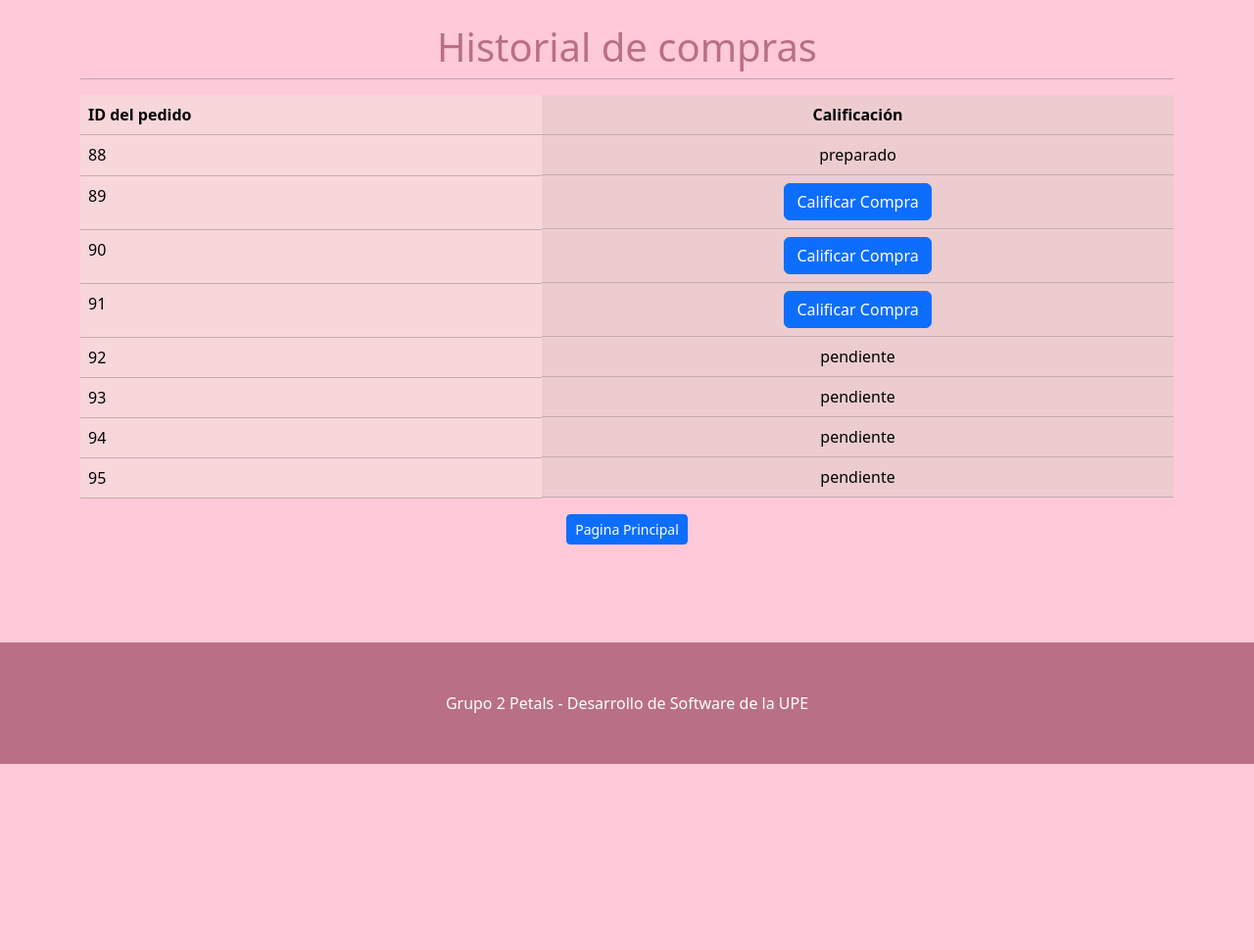
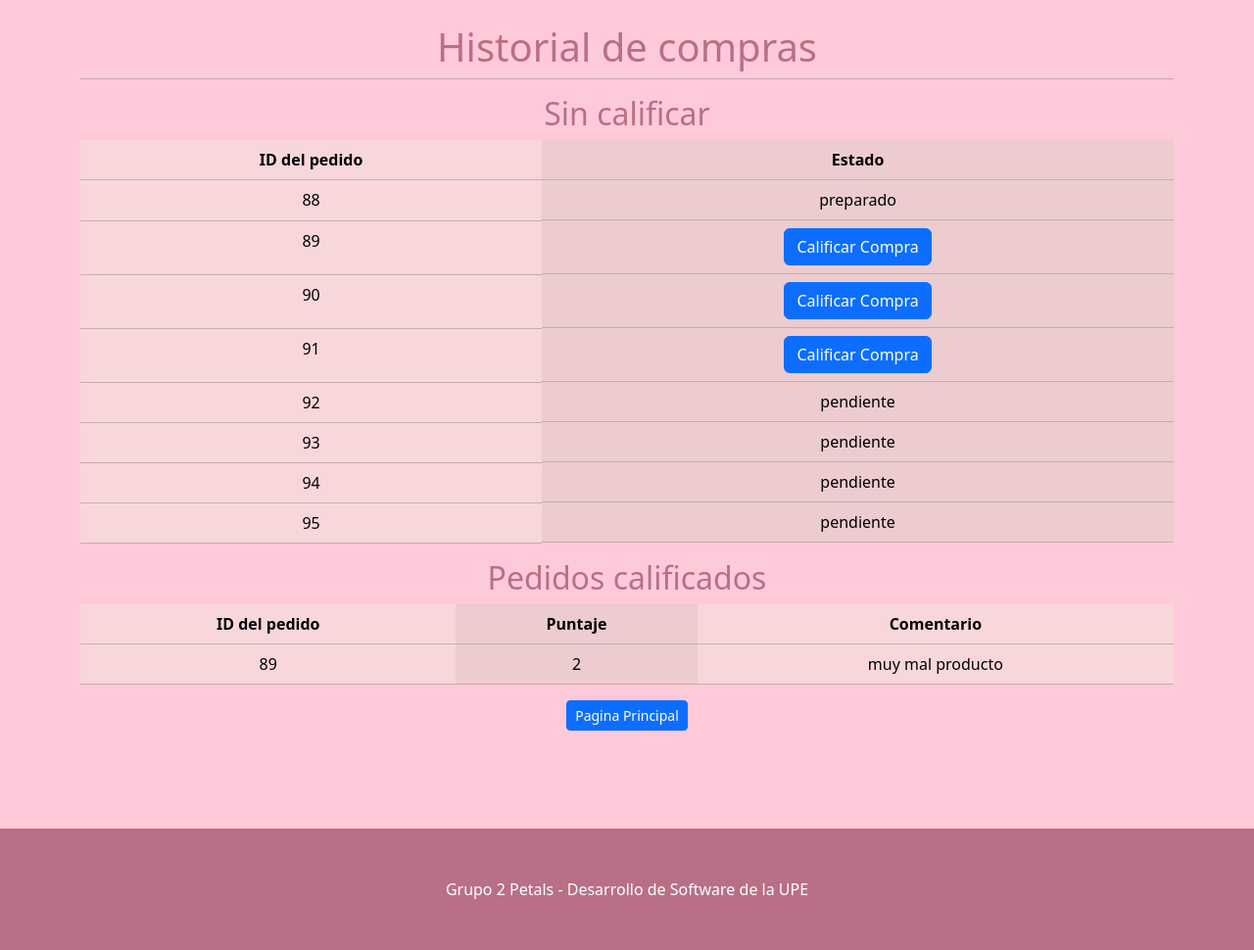
Before and after one commit to LukIt4InDr/proyecto-de-software, a PHP site: page /historial-compras.php in a window 1280 px wide. Shown: the part 78-1048 px from the top of the page at 98% size. Before the commit the page ends 858 px from the top, so only its background shows below. Run offline with PHP 8.4, Linux system fonts and the light colour scheme; data comes from the database, SQL or seed files in the repository.

Commit message:
Se agrego la tabla de pedidos calificados

```diff
--- a/historial-compras.php
+++ b/historial-compras.php
@@ -11,8 +11,21 @@ session_start();
 include 'app/conexion.php';
 
 $sql = "select * from pedido"; //consulta que deberia ir a la tabla cliente, relacionada con el pedido
+$result =mysqli_query($conexion, $sql);
 
-$result =mysqli_query($conexion, $sql);
+$sqlCalificados = "select * from
+pedido inner join calificacion
+on pedido.IDPedido = calificacion.id_pedido";
+$resultCalificados =mysqli_query($conexion, $sqlCalificados);
+
+//calificacion
+
+//$sqlCalificacion = "select * from calificacion"; //consulta que deberia ir a la tabla cliente, relacionada con el pedido
+
+//$resultCalificacion =mysqli_query($conexion, $sqlCalificacion);
+
+
+
 
 //$comp = mysqli_fetch_assoc($result);
 
@@ -38,28 +51,57 @@ echo "</pre>";*/
 
 		<h1>Historial de compras</h1>
 		<hr>
-		<table class="table table-danger table-striped-columns">
+
+		<h2>Sin calificar</h2>
+
+		<table class="table table-danger table-striped-columns text-center">
 		  <thead>
 		    <tr>
 		      <th scope="col">ID del pedido</th>
-		      <th scope="col" class="text-center">Calificación</th>
+			  <th scope="col" class="text-center">Estado</th>
 		    </tr>
 		  </thead>
 		  <tbody>
 		  	<?php while($comp = mysqli_fetch_assoc($result)){ ?>
 		    <tr>
-		      <td><?php echo $comp['IDPedido'] ?></td>
+
+		      	<td><?php echo $comp['IDPedido'] ?></td>
 		      <?php if($comp['Estado_Actual'] != "enviado"){ ?>
 		      	<td class="d-flex justify-content-center"><?php echo $comp['Estado_Actual'] ?></td>
 		      <?php }else{ ?>
 				<td class="d-flex justify-content-center">
 		      		<a href="calificarCompra.php?id=<?php echo $comp['IDPedido'] ?>" class="btn btn-primary">Calificar Compra</a>
 		      	</td>
+
 		  		<?php } ?>
-		    </tr>
 		    <?php }?>
+
 		  </tbody>
 		</table>
+
+		<h2>Pedidos calificados</h2>
+
+		<table class="table table-danger table-striped-columns text-center">
+		  <thead>
+		    <tr>
+		      <th scope="col">ID del pedido</th>
+			  <th>Puntaje</th>
+			  <th>Comentario</th>
+		    </tr>
+		  </thead>
+		  <tbody>
+		  	<?php while($comp = mysqli_fetch_assoc($resultCalificados)){ ?>
+		    <tr>
+
+		      	<td><?php echo $comp['IDPedido'] ?></td>
+				<td><?php echo $comp['puntaje'] ?></td>
+				<td><?php echo $comp['comentario'] ?></td>
+
+		  		<?php } ?>
+
+		  </tbody>
+		</table>
+
 	</div>
 	<div class="row">
 		<div class="col-sm text-center">
```
